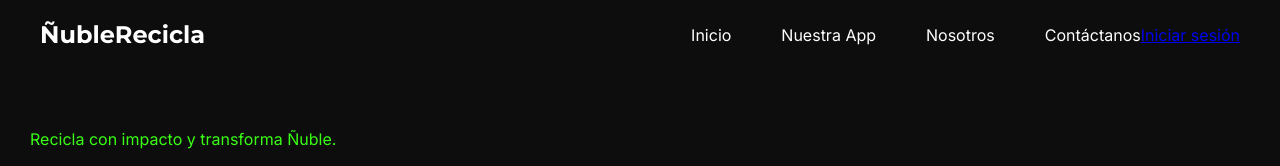
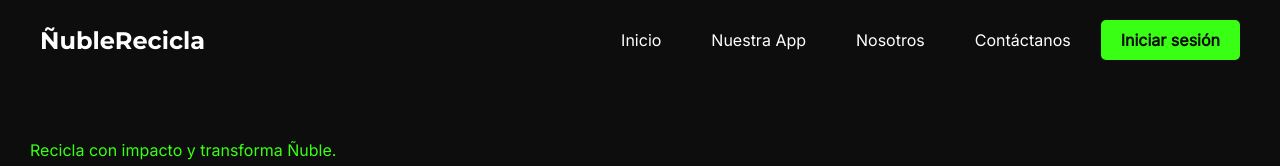
Before and after one commit to Amaz0nCs/NubleR, a plain HTML site: page index.html in a window 1280 px wide. Shown: the top 166 px of the page. Drawn offline with Linux system fonts and the light colour scheme.

Commit message:
Update styles.css

```diff
--- a/styles.css
+++ b/styles.css
@@ -34,6 +34,7 @@ header {
 nav {
     display: flex;
     justify-content: flex-end; /* Mantiene el menú a la derecha */
+    align-items: center;
 }
 
 .menu {
@@ -51,6 +52,24 @@ nav {
 
 .menu li a:hover {
     color: #39FF14;
+}
+
+/* Estilos para el botón de inicio de sesión */
+.btn-login {
+    padding: 10px 20px;
+    background-color: #39FF14;
+    color: #0D0D0D;
+    text-decoration: none;
+    border-radius: 5px;
+    font-family: 'Inter', sans-serif;
+    font-size: 16px;
+    font-weight: 600;
+    margin-left: 30px; /* Espacio a la izquierda del menú */
+    transition: background-color 0.3s;
+}
+
+.btn-login:hover {
+    background-color: #32CC12;
 }
 
 .hero {
```
